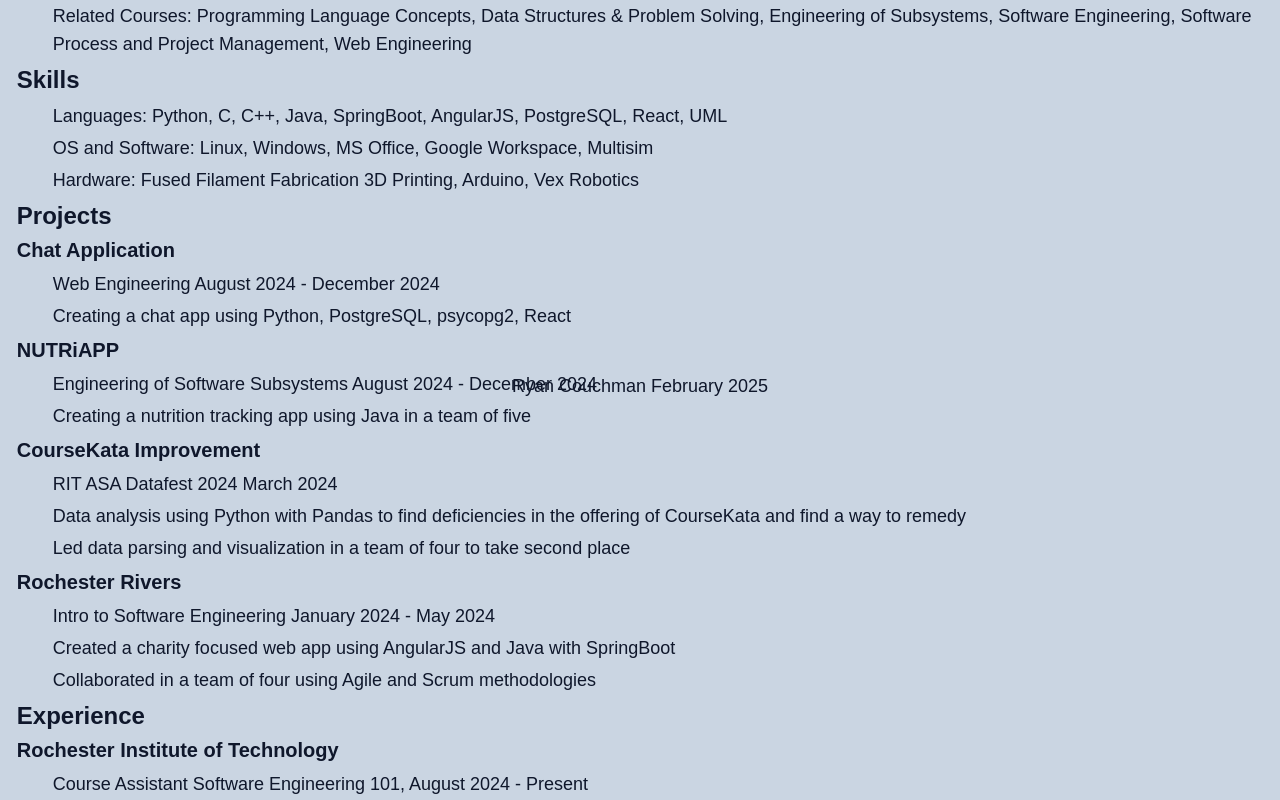
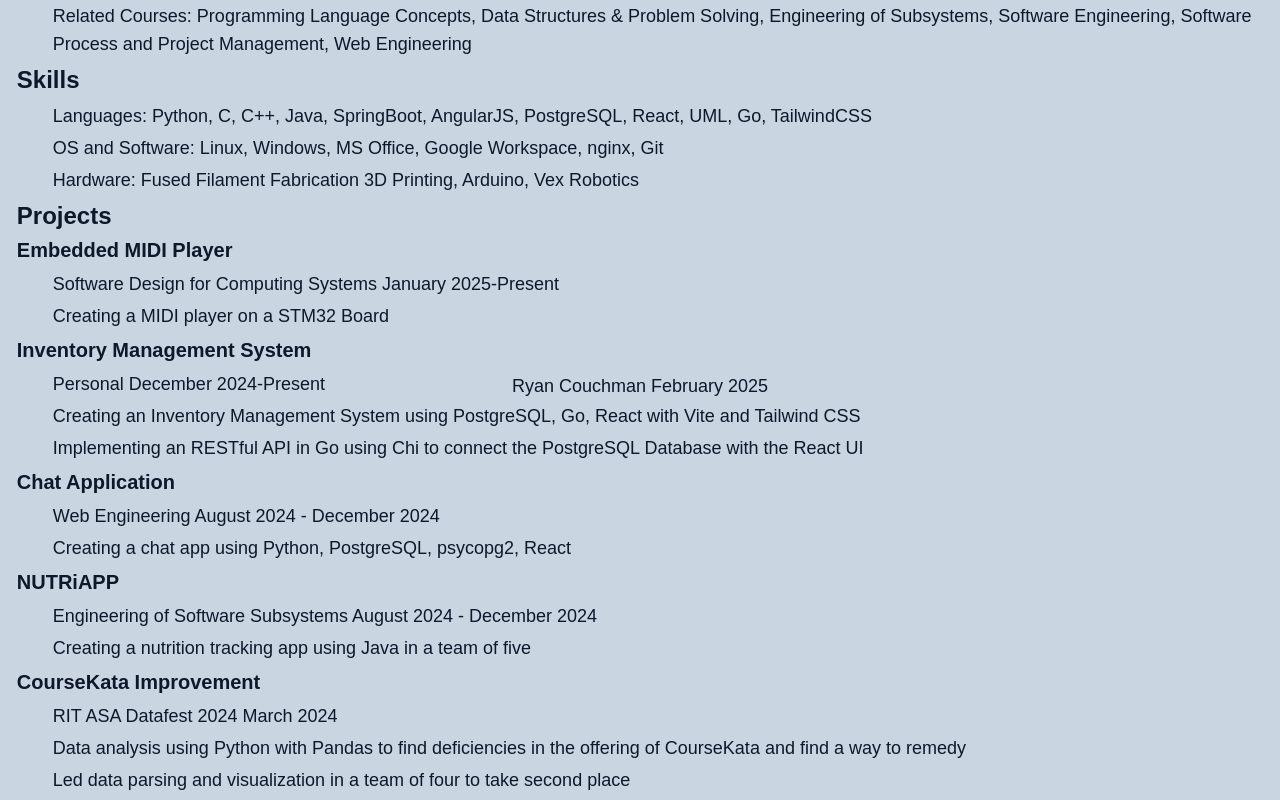
Before and after one commit to CouchCouch/couchcouch.github.io, a Vue app: page /resume in a window 1280 px wide. Shown: the part 400-1200 px from the top of the page. Built offline with nearby package versions, Linux system fonts and the light colour scheme.

Commit message:
updated resume

```diff
--- a/package.json
+++ b/package.json
@@ -10,6 +10,7 @@
     },
     "dependencies": {
         "@tailwindcss/vite": "^4.0.6",
+        "@vueuse/core": "^12.7.0",
         "tailwindcss": "^4.0.6",
         "vue": "^3.5.13",
         "vue-router": "^4.5.0"
--- a/src/views/ResumeView.vue
+++ b/src/views/ResumeView.vue
@@ -20,12 +20,19 @@
                 </div>
             </dl>
         <dt>Skills</dt>
-            <dd>Languages: Python, C, C++, Java, SpringBoot, AngularJS, PostgreSQL, React, UML</dd>
-            <dd>OS and Software: Linux, Windows, MS Office, Google Workspace, Multisim</dd>
+            <dd>Languages: Python, C, C++, Java, SpringBoot, AngularJS, PostgreSQL, React, UML, Go, TailwindCSS</dd>
+            <dd>OS and Software: Linux, Windows, MS Office, Google Workspace, nginx, Git</dd>
             <dd>Hardware: Fused Filament Fabrication 3D Printing, Arduino, Vex Robotics</dd>
         <dt>Projects</dt>
             <dl>
                 <div class="sublist">
+                    <dt>Embedded MIDI Player</dt>
+                        <dd>Software Design for Computing Systems January 2025-Present</dd>
+                        <dd>Creating a MIDI player on a STM32 Board</dd>
+                    <dt>Inventory Management System</dt>
+                        <dd>Personal December 2024-Present</dd>
+                        <dd>Creating an Inventory Management System using PostgreSQL, Go, React with Vite and Tailwind CSS</dd>
+                        <dd>Implementing an RESTful API in Go using Chi to connect the PostgreSQL Database with the React UI</dd>
                     <dt>Chat Application</dt>
                         <dd>Web Engineering August 2024 - December 2024</dd>
                         <dd>Creating a chat app using Python, PostgreSQL, psycopg2, React</dd>
@@ -45,8 +52,9 @@
         <dt>Experience</dt>
             <dl>
                 <div id="sublist" class="sublist">
-                    <dt>Rochester Institute of Technology</dt>
-                        <dd>Course Assistant Software Engineering 101, August 2024 - Present</dd>
+                    <dt>Course Assistant Rochester Institute of Technology</dt>
+                        <dd>Software Engineering 101, August 2024 - December 2024</dd>
+                        <dd>Web Engineering, January 2025 - May 2025</dd>
                         <dd>Grade homework and assist students with assignments</dd>
                     <dt>YMCA Buffalo Niagara</dt>
                         <dd>Rock Wall Specialist, July 2023 - August 2023, June 2024 - August 2024</dd>
```
Also changed, not shown: 1 other file (tests, documents, lock files or other folders).
